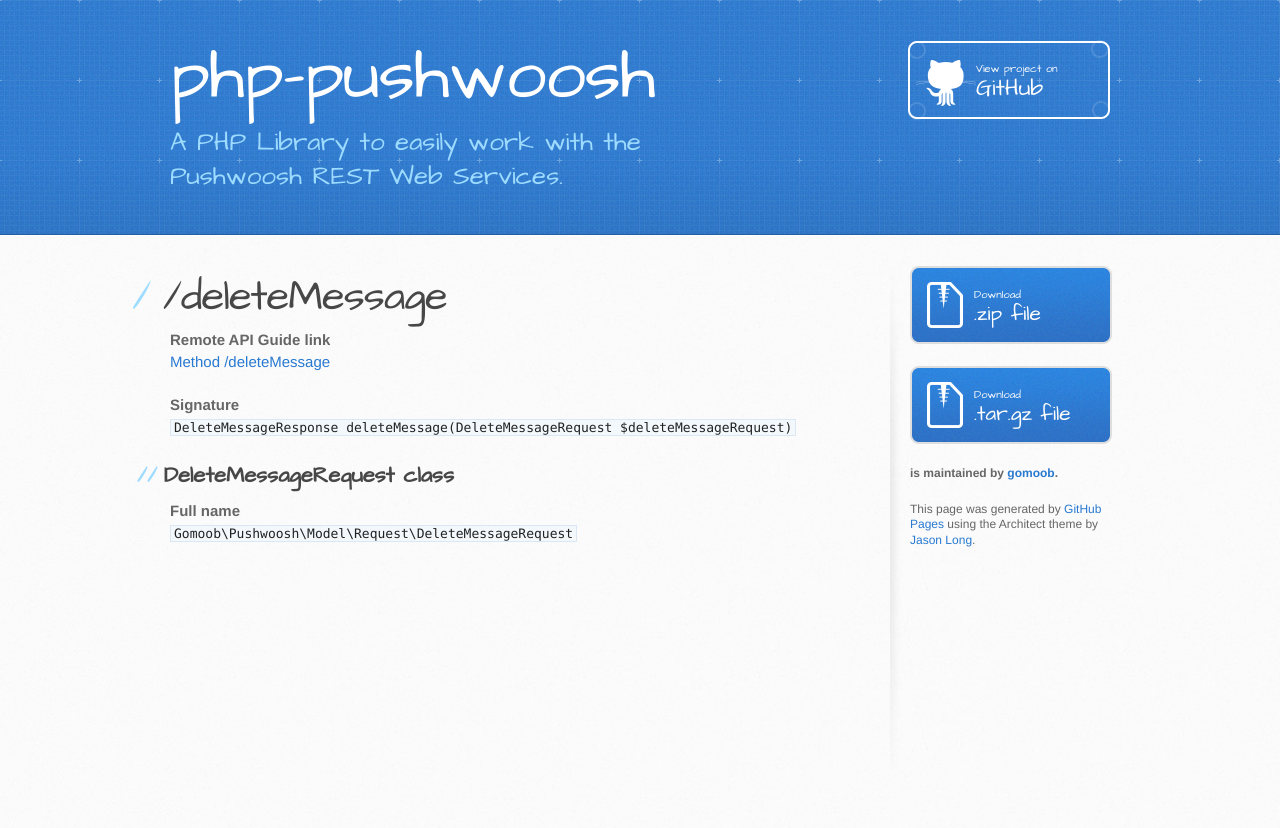
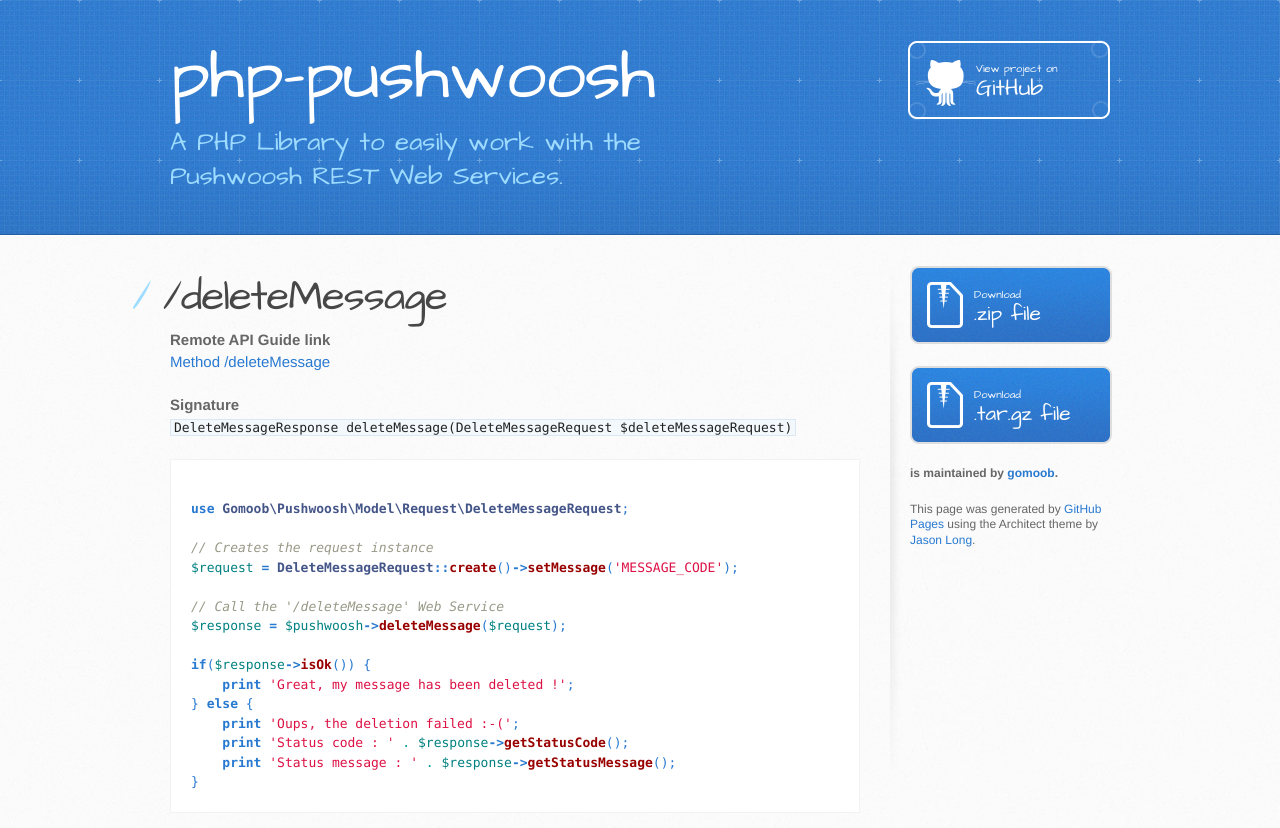
Before and after one commit to gomoob/php-pushwoosh, a Jekyll site: the page built from delete-message.html, in a window 1280 px wide. Shown: the top 828 px of the page. Built offline with Jekyll 4.4.1, drawn with Linux system fonts in a browser that asks for light colours.

Commit message:
Continue documentation improvements.

```diff
--- a/create-message.html
+++ b/create-message.html
@@ -54,6 +54,11 @@
         Notification::create()->setContent('!'),
     )
 );
+
+// Call the '/createMessage' Web Service
+$pushwoosh->createMessage($request0);
+$pushwoosh->createMessage($request1);
+
 ?>
 {% endhighlight %}
 
--- a/delete-message.html
+++ b/delete-message.html
@@ -19,10 +19,22 @@
     <code>DeleteMessageResponse deleteMessage(DeleteMessageRequest $deleteMessageRequest)</code>
 </p>
 
-<h2>DeleteMessageRequest class</h2>
+{% highlight php %}
+<?php
+use Gomoob\Pushwoosh\Model\Request\DeleteMessageRequest;
 
-<p>
-    <b style="font-weight: bold;">Full name</b>
-    <br/>
-    <code>Gomoob\Pushwoosh\Model\Request\DeleteMessageRequest</code>
-</p>
+// Creates the request instance
+$request = DeleteMessageRequest::create()->setMessage('MESSAGE_CODE');
+
+// Call the '/deleteMessage' Web Service
+$response = $pushwoosh->deleteMessage($request);
+
+if($response->isOk()) {
+    print 'Great, my message has been deleted !';
+} else {
+    print 'Oups, the deletion failed :-(';
+    print 'Status code : ' . $response->getStatusCode();
+    print 'Status message : ' . $response->getStatusMessage();
+}
+?>
+{% endhighlight %}
```
